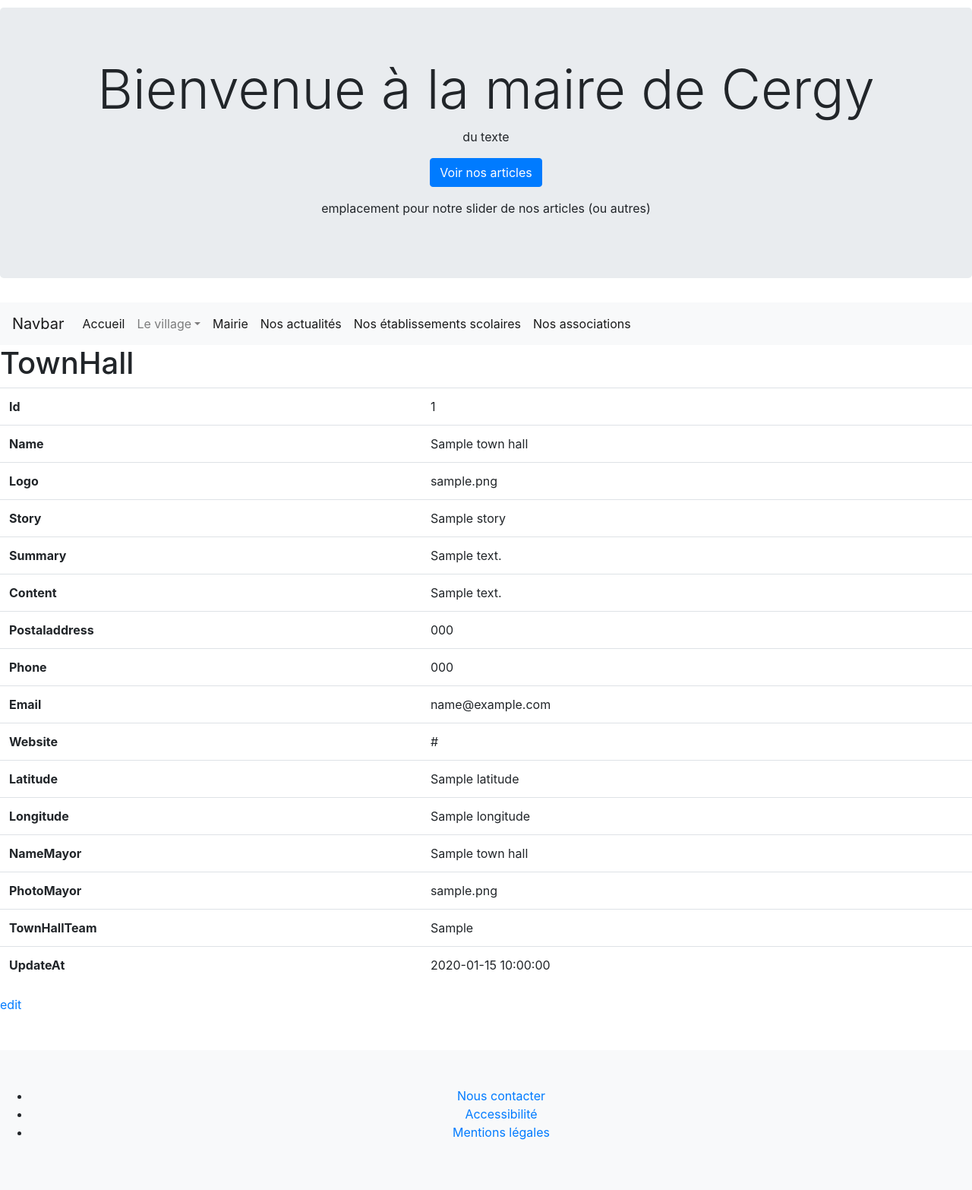
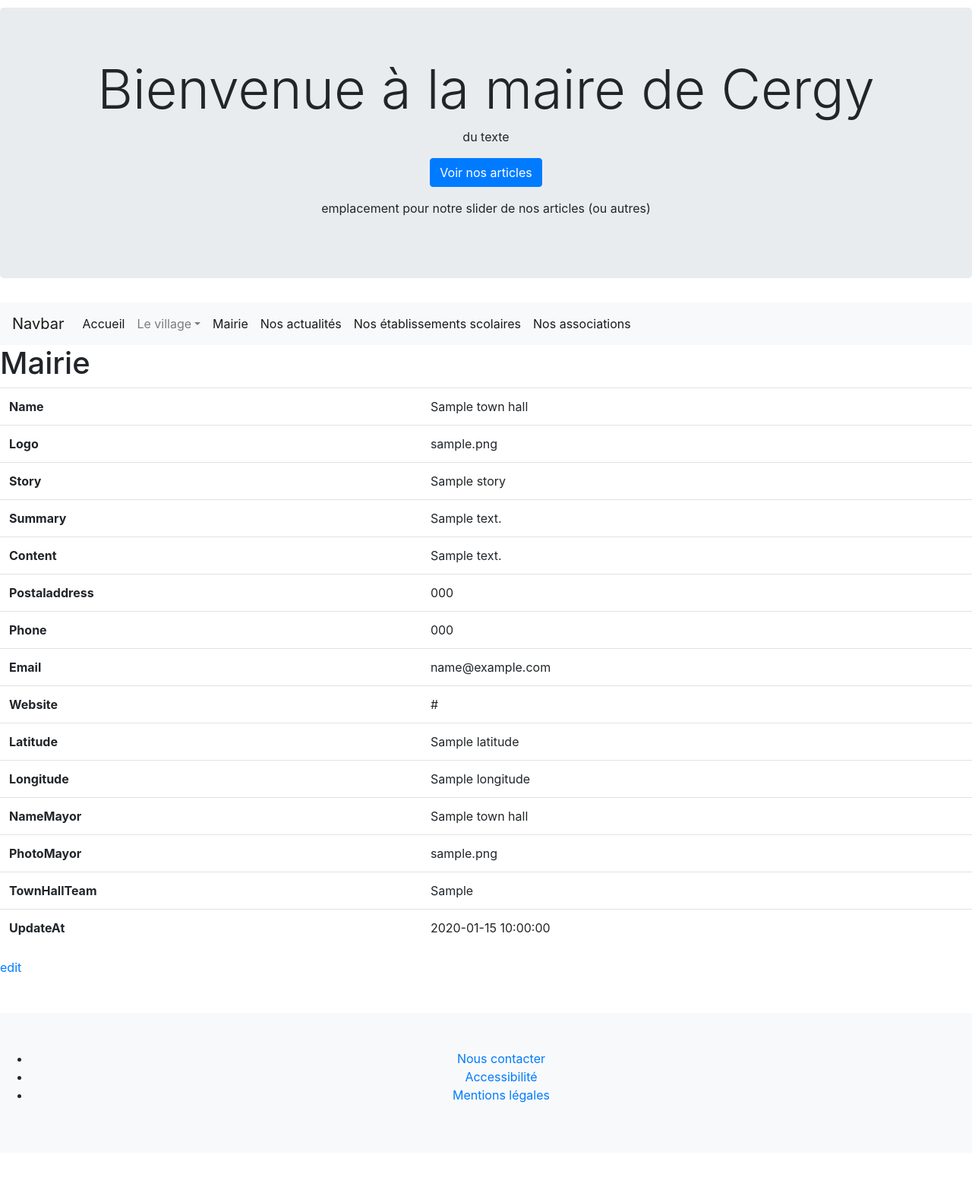
Before and after one commit to marcelnuzzo/townhall, a Symfony app: template templates/town_hall/show.html.twig in a window 1280 px wide. Shown: the whole page at 76% size. After the commit the page ends 1451 px from the top, so only its background shows below. Run offline with Twig, Linux system fonts and the light colour scheme; the template is opened without the code that fills it: most values are stand-ins (such as "Sample title", 1, 10 or a date in 2020); some libraries are stand-ins or nearby versions.

Commit message:
custom show mairie

```diff
--- a/templates/town_hall/show.html.twig
+++ b/templates/town_hall/show.html.twig
@@ -3,14 +3,10 @@
 {% block title %}TownHall{% endblock %}
 
 {% block body %}
-    <h1>TownHall</h1>
+    <h1>Mairie</h1>
 
     <table class="table">
         <tbody>
-            <tr>
-                <th>Id</th>
-                <td>{{ town_hall.id }}</td>
-            </tr>
             <tr>
                 <th>Name</th>
                 <td>{{ town_hall.name }}</td>
```
